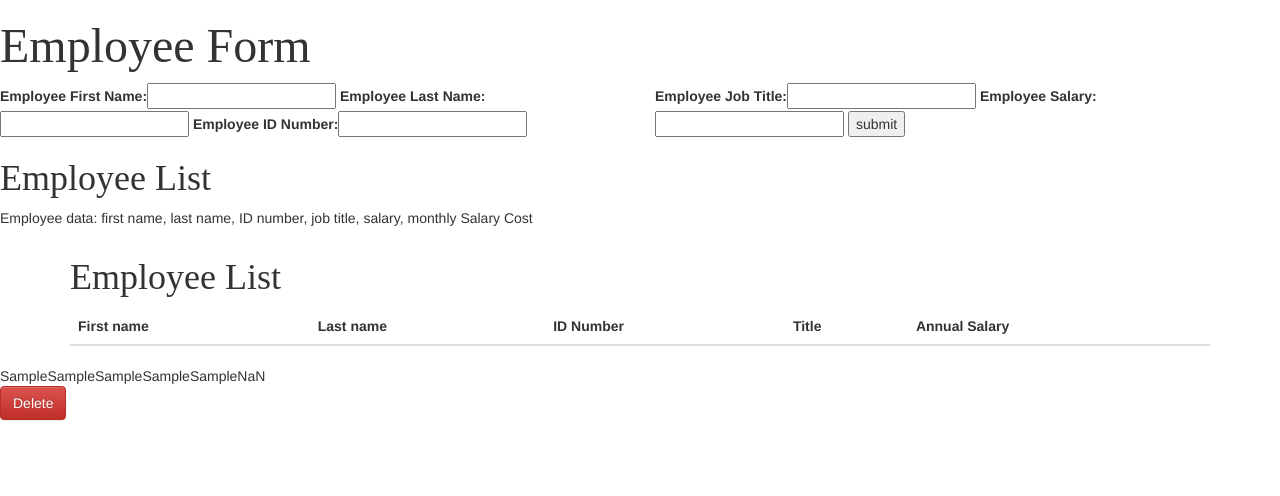
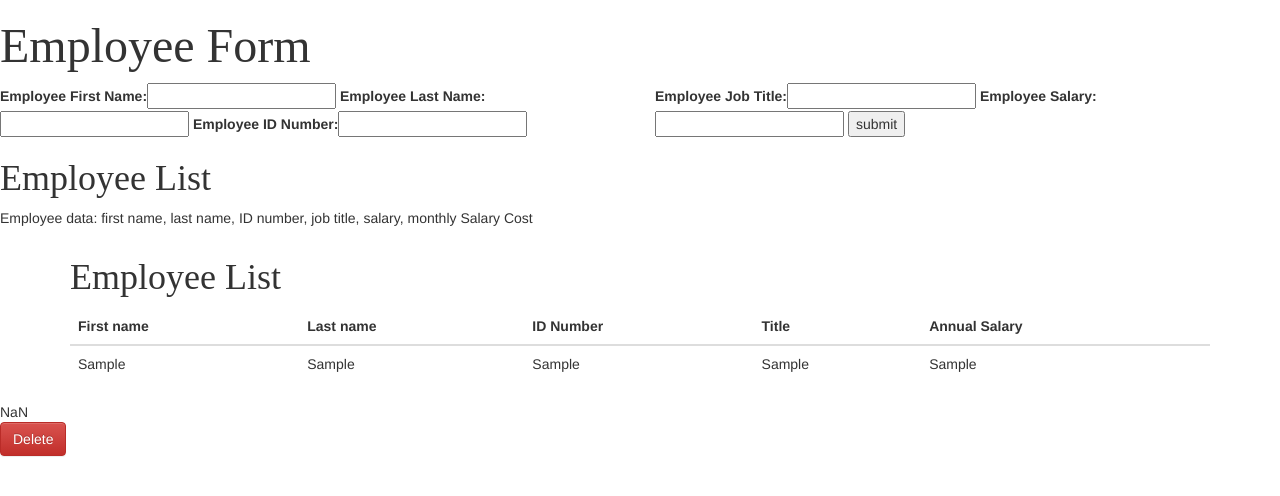
Before and after one commit to adavi12/wknd1, a plain HTML site: page index.html in a window 1280 px wide. Both pictures are taken after typing "Sample", "Sample", "Sample", "Sample", "Sample" into the empty fields and a click on the input "submit". Drawn offline with nearby package versions, Linux system fonts and the light colour scheme.

Commit message:
second commit

```diff
--- a/index.html
+++ b/index.html
@@ -35,7 +35,6 @@
       <p> Employee data: first name, last name, ID number, job title, salary, monthly Salary Cost</p>
       <div class="container">
       <h2>Employee List</h2>
-
       <table class="table">
         <thead>
           <tr>
@@ -46,11 +45,12 @@
             <th>Annual Salary</th>
           </tr>
         </thead>
-      <tbody>
-      </tbdody>
+        <tbody id = "empd">
+        </tbody>
       </table>
       </div>
     <div id = "employees"></div>
+    <div id = "monthlySalCost"></div>
     <button type ="button" id = "deleteButton" class = "btn btn-danger "> Delete</button>
   </body>
 </html>
--- a/script.js
+++ b/script.js
@@ -1,6 +1,6 @@
 console.log("JS");
 var empArray = [];
-
+var monthlySalaryCost = 0;
 $(document).ready(function(){
   var employees = $("#employees");
   console.log(employees);
@@ -17,34 +17,43 @@ $(document).ready(function(){
     empform.forEach(function(input){
 
       formInfo[input.name] = input.value;
+    });
 
 
-    });
     var employeeFName = '<td>' + formInfo.empFirstName + '</td>';
     var employeeLName = '<td>' + formInfo.empLastName + '</td><';
     var employeeIDNum ='<td>' + formInfo.empIDNum + '</td>';
     var employeeJobTitle = '<td>' + formInfo.empJobTitle + '</td>';
     var employeeSalary = '<td>' + formInfo.empSalary + '</td>';
-    var monthlySalaryCost = '<td>'+ parseFloat((formInfo.empSalary)/12).toFixed(2) + '</td>';
-    var $employee = $('<tr></tr>');
 
+
+  var $employee = $('<tr>');
     $employee.append(employeeFName);
     $employee.append(employeeLName);
     $employee.append(employeeIDNum);
     $employee.append(employeeJobTitle);
     $employee.append(employeeSalary);
-    $employee.append(monthlySalaryCost);
     employees.append($employee);
-
-    $("#empFirstName").val(" ");
-    $("#empLastName").val(" ");
-    $("#empIDNum").val(" ");
-    $("#empJobTitle").val(" ");
-    $("#empSalary").val(" ");
+    $employee.append('</tr>');
+    $("#empd").append($employee);
+  //another way to clear form
+    // $("#empFirstName").val(" ");
+    // $("#empLastName").val(" ");
+    // $("#empIDNum").val(" ");
+    // $("#empJobTitle").val(" ");
+    // $("#empSalary").val(" ");
+    clearForm();
   $("#deleteButton" ).click(function() {
    console.log("delete clicked");
    //clears the entire form
   //  ($employee).remove();
   });
+  monthlySalaryCost = parseFloat((formInfo.empSalary)/12).toFixed(2);
+  $("#monthlySalCost").text(monthlySalaryCost);
   });
+
 });
+//to clear form
+function clearForm(){
+  $('form').find('input[type=text]').val('');
+}
```
